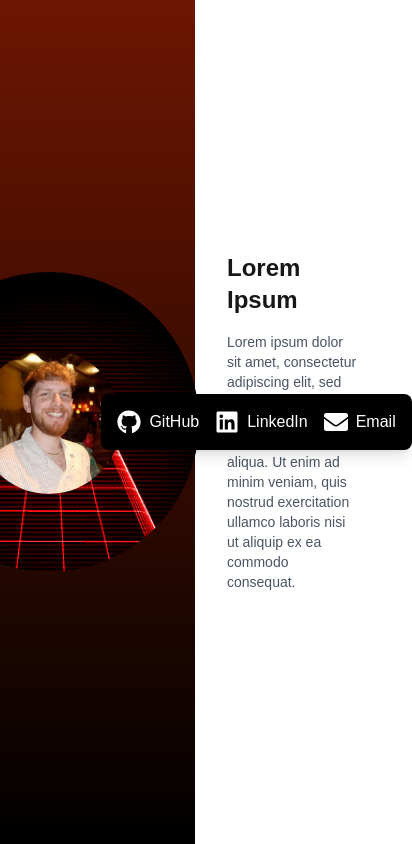
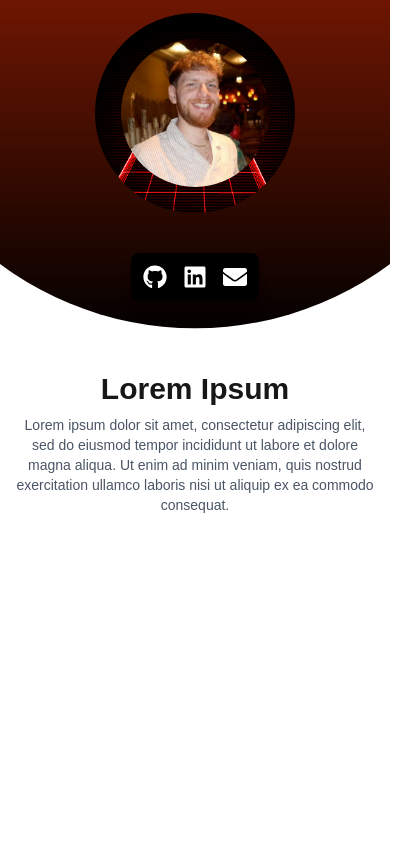
Before and after one commit to sm4j/dotme, a Next.js app: page / in a window 390 px wide. Shown: the whole page, 412 px wide, since content can reach past the window. Built offline with nearby package versions, Linux system fonts and the light colour scheme.

Commit message:
Mobile view

```diff
--- a/src/app/page.tsx
+++ b/src/app/page.tsx
@@ -8,7 +8,9 @@ export const metadata = {
 
 export default function Home() {
   return (
-    <div className="flex min-h-screen relative">
+    <>
+      {/* Desktop View */}
+      <div className="hidden sm:flex min-h-screen relative">
         {/* Left Section: Semicircle */}
         <div
           className="absolute top-0 left-0 w-1/2 h-full"
@@ -81,5 +83,76 @@ export default function Home() {
           </p>
         </div>
       </div>
+
+      {/* Mobile View */}
+      <div className="flex sm:hidden flex-col min-h-screen">
+        {/* Top Section: Semicircle */}
+        <div
+          className="w-full h-[40vh] relative overflow-hidden" // Reduced height from 50vh to 40vh
+          style={{
+            clipPath: "circle(90% at 50% 0%)", // Slightly smaller semicircle
+            background: "linear-gradient(to bottom, #6e1602, black)", // Gradient from #6e1602 to black
+          }}
+        >
+          {/* Background Circle */}
+          <div
+            className="absolute left-1/2 top-1/3 transform -translate-x-1/2 -translate-y-1/2 rounded-full"
+            style={{
+              backgroundImage: "url('/pathway.gif')",
+              backgroundSize: "cover",
+              backgroundPosition: "center",
+              width: "200px", // Smaller circle for mobile
+              height: "200px", // Smaller circle for mobile
+            }}
+          ></div>
+
+          {/* Profile Image */}
+          <div className="absolute left-1/2 top-1/3 transform -translate-x-1/2 -translate-y-1/2">
+            <Image
+              className="rounded-full border border-solid border-black/[.08] dark:border-white/[.145]"
+              src="/pfp.png"
+              alt="Profile Picture"
+              width={150} // Smaller profile image for mobile
+              height={150}
+              priority
+            />
+          </div>
+
+          {/* Social Media Toolbar */}
+          <div className="absolute left-1/2 top-[75%] transform -translate-x-1/2 flex gap-4 bg-black text-white p-3 rounded-lg shadow-lg">
+            <a
+              href="https://github.com/sm4j"
+              target="_blank"
+              rel="noopener noreferrer"
+              className="hover:text-gray-400"
+            >
+              <FaGithub size={24} />
+            </a>
+            <a
+              href="https://linkedin.com/in/sm4j"
+              target="_blank"
+              rel="noopener noreferrer"
+              className="hover:text-gray-400"
+            >
+              <FaLinkedin size={24} />
+            </a>
+            <a
+              href="mailto:sm4j@icloud.com"
+              className="hover:text-gray-400"
+            >
+              <FaEnvelope size={24} />
+            </a>
+          </div>
+        </div>
+
+        {/* Bottom Text */}
+        <div className="flex flex-col items-center justify-center text-center h-[25vh] px-4">
+          <h1 className="text-3xl font-bold">Lorem Ipsum</h1>
+          <p className="text-sm text-gray-600 dark:text-gray-400 mt-2">
+            Lorem ipsum dolor sit amet, consectetur adipiscing elit, sed do eiusmod tempor incididunt ut labore et dolore magna aliqua. Ut enim ad minim veniam, quis nostrud exercitation ullamco laboris nisi ut aliquip ex ea commodo consequat.
+          </p>
+        </div>
+      </div>
+    </>
   );
 }
```
Lines whose indentation alone changed are shown as unchanged.
